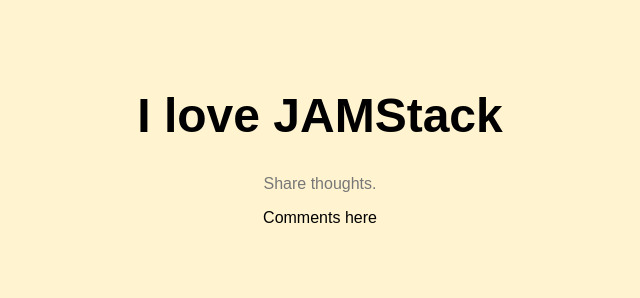
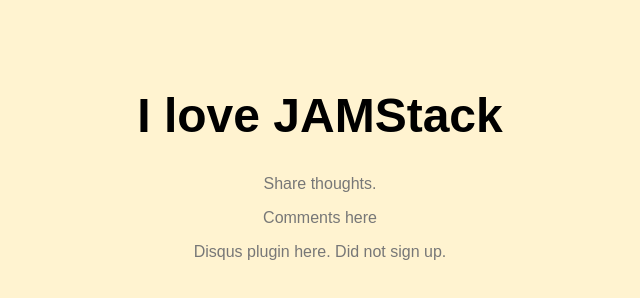
Before and after one commit to snobjorn/simplejam, a plain HTML site: page index.html in a window 1280 px wide. Shown: the whole page, without its empty margins (320-960 px from the left). Drawn offline with Linux system fonts and the light colour scheme.

Commit message:
added text code for disqus

```diff
--- a/index.html
+++ b/index.html
@@ -11,7 +11,9 @@
         <h1>I love JAMStack</h1>
         <p>Share thoughts.</p>
 
-        Comments here
+        <p>Comments here</p>
+
+        <p>Disqus plugin here. Did not sign up.</p>
 
     </body>
 </html>
```
